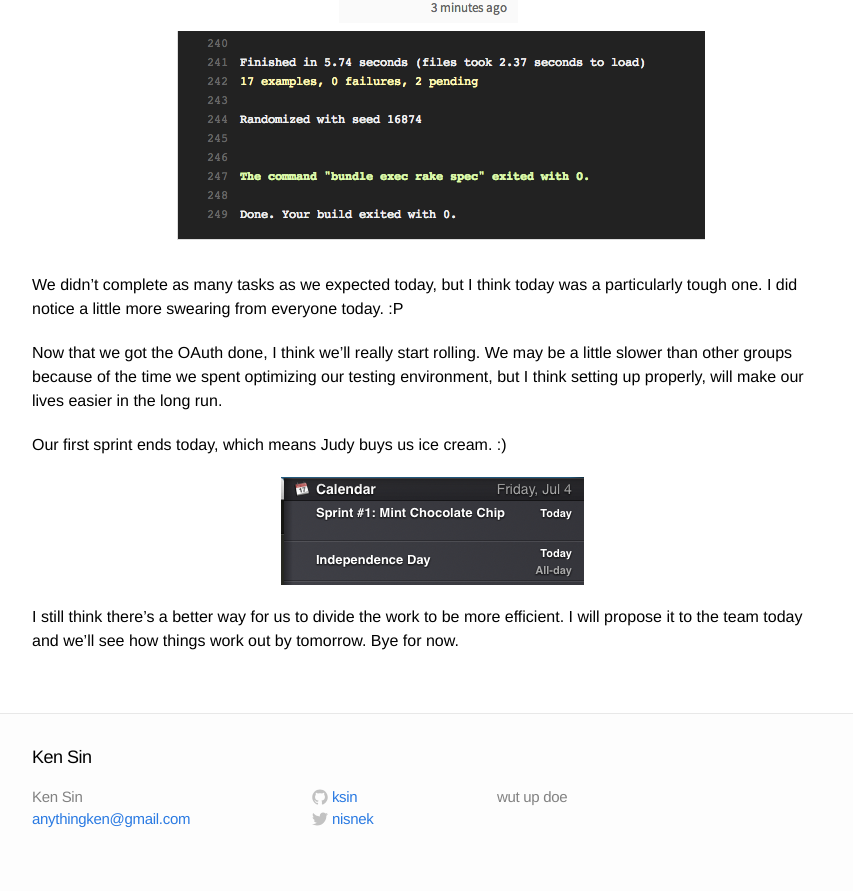
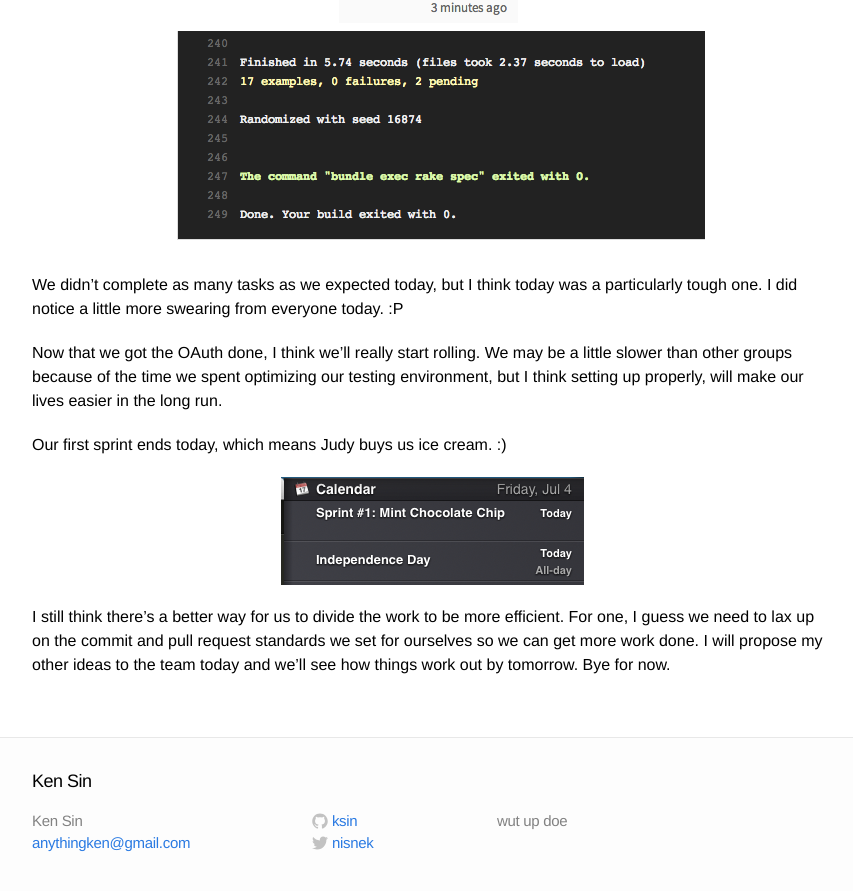
Before and after one commit to ksin/ksin.github.io, a Jekyll site: the page built from _posts/2014-07-04-dbc-final-projects-part-two.markdown, in a window 1280 px wide and 900 px high, scrolled down 1266 px. Shown: the top 891 px of the window, without its empty margins (208-1061 px from the left). Built offline with Jekyll 4.4.1, drawn with Linux system fonts in a browser that asks for light colours.

Commit message:
Edit post 2

```diff
--- a/_posts/2014-07-04-dbc-final-projects-part-two.markdown
+++ b/_posts/2014-07-04-dbc-final-projects-part-two.markdown
@@ -28,4 +28,4 @@ Our first sprint ends today, which means Judy buys us ice cream. :)
 
 ![sprint1calendar](/assets/sprint1calendar.png)
 
-I still think there's a better way for us to divide the work to be more efficient. I will propose it to the team today and we'll see how things work out by tomorrow. Bye for now.
+I still think there's a better way for us to divide the work to be more efficient. For one, I guess we need to lax up on the commit and pull request standards we set for ourselves so we can get more work done. I will propose my other ideas to the team today and we'll see how things work out by tomorrow. Bye for now.
```
